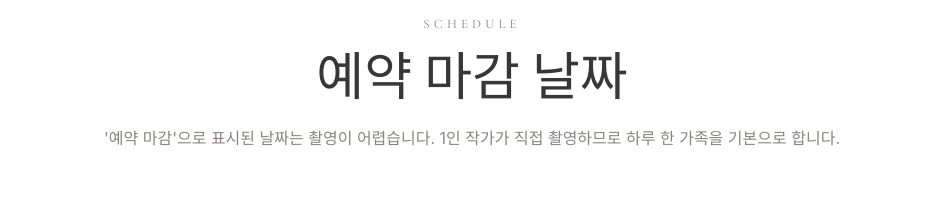
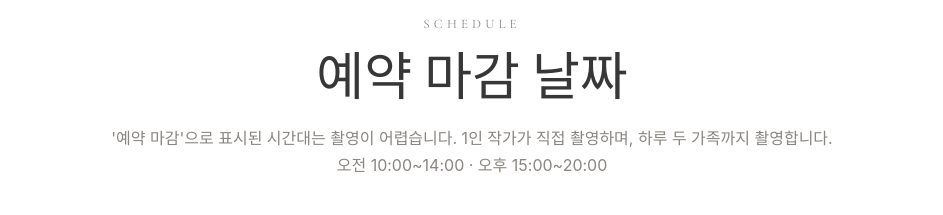
Before and after one commit to bongbongcola-bot/lucynpaul-snap, a plain HTML site: page reservation.html in a window 1280 px wide. Shown: the part 1020-1235 px from the top of the page, without its empty margins (168-1111 px from the left). Drawn offline with nearby package versions, Linux system fonts and the light colour scheme; a web font is replaced by a local one.

Commit message:
예약 시간대 2팀 운영과 고객 영수증 자동 생성 추가
- 예약 페이지 안내 문구를 하루 두 가족(오전 10:00~14:00, 오후 15:00~20:00)으로 수정
- 신청서에 '촬영 시간대' 질문 추가, 확정·취소 시 달력에 시간대별 '오전/오후 예약 마감' 표시
- 기존 종일 마감 일정을 시간대 일정으로 옮기는 migrateToSlots 추가
- 신청서 제출 시 드라이브 '고객영수증안내' 폴더에 영수증 문서 생성, 알림 메일에 링크 추가
- 예약금 계좌는 스크립트 속성 DEPOSIT_ACCOUNT에서 읽어 저장소에 남기지 않음
- 업무 흐름·인수인계 문서 갱신

Co-Authored-By: Claude Opus 5.5 <noreply@anthropic.com>

```diff
--- a/reservation.html
+++ b/reservation.html
@@ -96,7 +96,7 @@
         <div class="section-head">
           <p class="eyebrow">Schedule</p>
           <h2 class="title-serif section-head__title">예약 마감 날짜</h2>
-          <p class="section-head__desc">'예약 마감'으로 표시된 날짜는 촬영이 어렵습니다. 1인 작가가 직접 촬영하므로 하루 한 가족을 기본으로 합니다.</p>
+          <p class="section-head__desc">'예약 마감'으로 표시된 시간대는 촬영이 어렵습니다. 1인 작가가 직접 촬영하며, 하루 두 가족까지 촬영합니다.<br>오전 10:00~14:00 · 오후 15:00~20:00</p>
         </div>
         <div class="calendar-embed">
           <iframe title="루시앤폴스냅 예약 마감 달력" src="https://calendar.google.com/calendar/embed?src=904c3cc0a2f8754bc9a3dc4818586f5fe0845741b5fe48221e1f10578429ce03%40group.calendar.google.com&amp;ctz=Asia%2FSeoul&amp;hl=ko&amp;mode=MONTH&amp;showTitle=0&amp;showPrint=0&amp;showCalendars=0&amp;showTz=0&amp;wkst=1" loading="lazy"></iframe>
```
Also changed, not shown: 4 other files.
